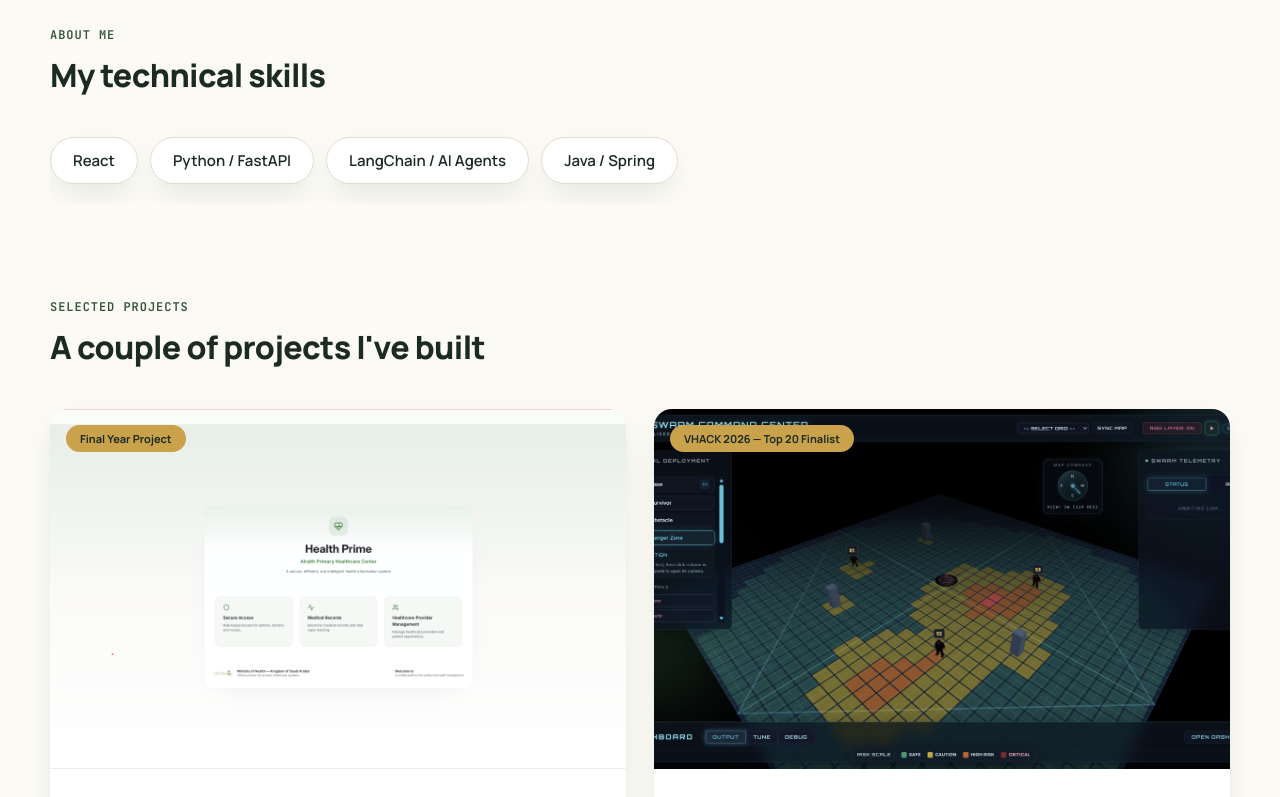
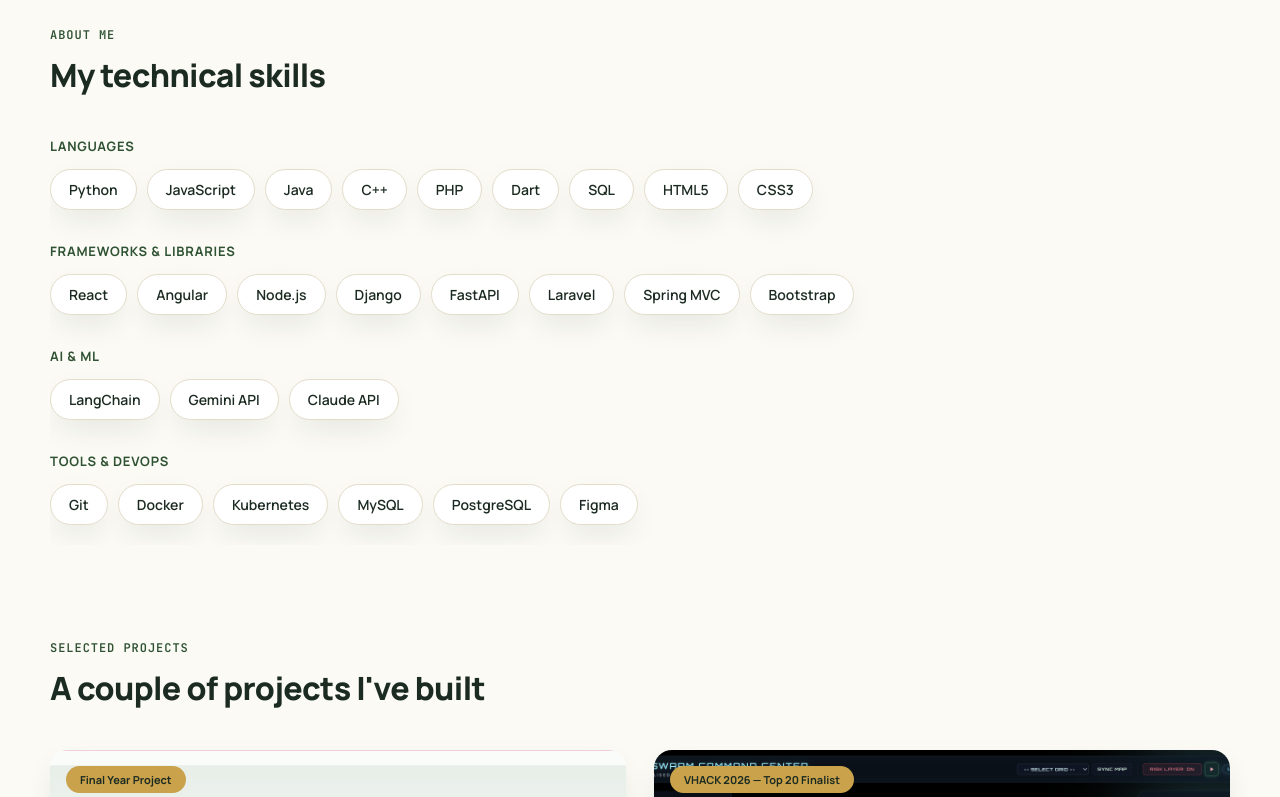
Before and after one commit to Hanan20x/hanan-portfolio, a React (Vite) app: page / in a window 1280 px wide. Shown: the part 1020-1817 px from the top of the page. Built offline with nearby package versions, Linux system fonts and the light colour scheme.

Commit message:
Update technical skills section with full tech stack

```diff
--- a/src/components/SkillBars.css
+++ b/src/components/SkillBars.css
@@ -5,15 +5,30 @@
 }
 
 .skills-section .section__header,
-.skills-section .skills-pills {
+.skills-section .skills-categories {
   position: relative;
   z-index: 1;
+}
+
+.skills-categories {
+  display: flex;
+  flex-direction: column;
+  gap: 32px;
+}
+
+.skill-category__title {
+  font-size: 13px;
+  font-weight: 700;
+  text-transform: uppercase;
+  letter-spacing: 0.06em;
+  color: var(--color-green);
+  margin-bottom: 14px;
 }
 
 .skills-pills {
   display: flex;
   flex-wrap: wrap;
-  gap: 12px;
+  gap: 10px;
 }
 
 .skill-pill {
@@ -22,8 +37,8 @@
   background: var(--color-surface);
   border: 1px solid var(--color-border);
   border-radius: var(--radius-pill);
-  padding: 12px 22px;
-  font-size: 15px;
+  padding: 10px 18px;
+  font-size: 14px;
   font-weight: 600;
   color: var(--color-ink);
   box-shadow: var(--shadow-card);
@@ -32,7 +47,10 @@
 
 @media (max-width: 540px) {
   .skill-pill {
-    font-size: 14px;
-    padding: 10px 18px;
+    font-size: 13px;
+    padding: 8px 14px;
+  }
+  .skills-categories {
+    gap: 24px;
   }
 }
--- a/src/components/SkillBars.jsx
+++ b/src/components/SkillBars.jsx
@@ -1,5 +1,5 @@
 import { motion } from "framer-motion";
-import { skills } from "../data/profile";
+import { skillCategories } from "../data/profile";
 import "./SkillBars.css";
 
 export default function SkillBars() {
@@ -10,18 +10,31 @@
         <h2 className="section__title">My technical skills</h2>
       </div>
 
-      <div className="skills-pills">
-        {skills.map((skill, i) => (
-          <motion.span
-            key={skill.name}
-            className="skill-pill"
-            initial={{ opacity: 0, y: 10 }}
+      <div className="skills-categories">
+        {skillCategories.map((group, gi) => (
+          <motion.div
+            key={group.category}
+            className="skill-category"
+            initial={{ opacity: 0, y: 14 }}
             animate={{ opacity: 1, y: 0 }}
-            transition={{ duration: 0.35, delay: i * 0.06 }}
-            whileHover={{ y: -3 }}
+            transition={{ duration: 0.4, delay: gi * 0.1 }}
           >
-            {skill.name}
-          </motion.span>
+            <h3 className="skill-category__title">{group.category}</h3>
+            <div className="skills-pills">
+              {group.skills.map((skill, i) => (
+                <motion.span
+                  key={skill}
+                  className="skill-pill"
+                  initial={{ opacity: 0, y: 8 }}
+                  animate={{ opacity: 1, y: 0 }}
+                  transition={{ duration: 0.3, delay: gi * 0.1 + i * 0.04 }}
+                  whileHover={{ y: -3 }}
+                >
+                  {skill}
+                </motion.span>
+              ))}
+            </div>
+          </motion.div>
         ))}
       </div>
     </section>
--- a/src/data/profile.js
+++ b/src/data/profile.js
@@ -89,7 +89,7 @@
     github: "https://github.com/Hanan20x",
     image: "/projects/learnloop/poster.png",
     gallery: [],
-    video: null,
+    video: "/projects/learnloop/demo.mp4",
   },
   {
     id: "speedtrials2d",
@@ -109,7 +109,7 @@
     github: "https://github.com/Hanan20x",
     image: "/projects/rtse/simulator.jpg",
     gallery: [],
-    video: null,
+    video: "/projects/rtse/demo.mp4",
   },
   {
     id: "dhl-incident-reporting",
@@ -130,15 +130,27 @@
     github: "https://github.com/Hanan20x",
     image: "/projects/dhl/landing.png",
     gallery: ["/projects/dhl/reporting.png"],
-    video: null,
+    video: "/projects/dhl/demo.mp4",
   },
 ];
 
-export const skills = [
-  { name: "React", level: 90 },
-  { name: "Python / FastAPI", level: 88 },
-  { name: "LangChain / AI Agents", level: 85 },
-  { name: "Java / Spring", level: 75 },
+export const skillCategories = [
+  {
+    category: "Languages",
+    skills: ["Python", "JavaScript", "Java", "C++", "PHP", "Dart", "SQL", "HTML5", "CSS3"],
+  },
+  {
+    category: "Frameworks & Libraries",
+    skills: ["React", "Angular", "Node.js", "Django", "FastAPI", "Laravel", "Spring MVC", "Bootstrap"],
+  },
+  {
+    category: "AI & ML",
+    skills: ["LangChain", "Gemini API", "Claude API"],
+  },
+  {
+    category: "Tools & DevOps",
+    skills: ["Git", "Docker", "Kubernetes", "MySQL", "PostgreSQL", "Figma"],
+  },
 ];
 
 export const involvements = [
```
